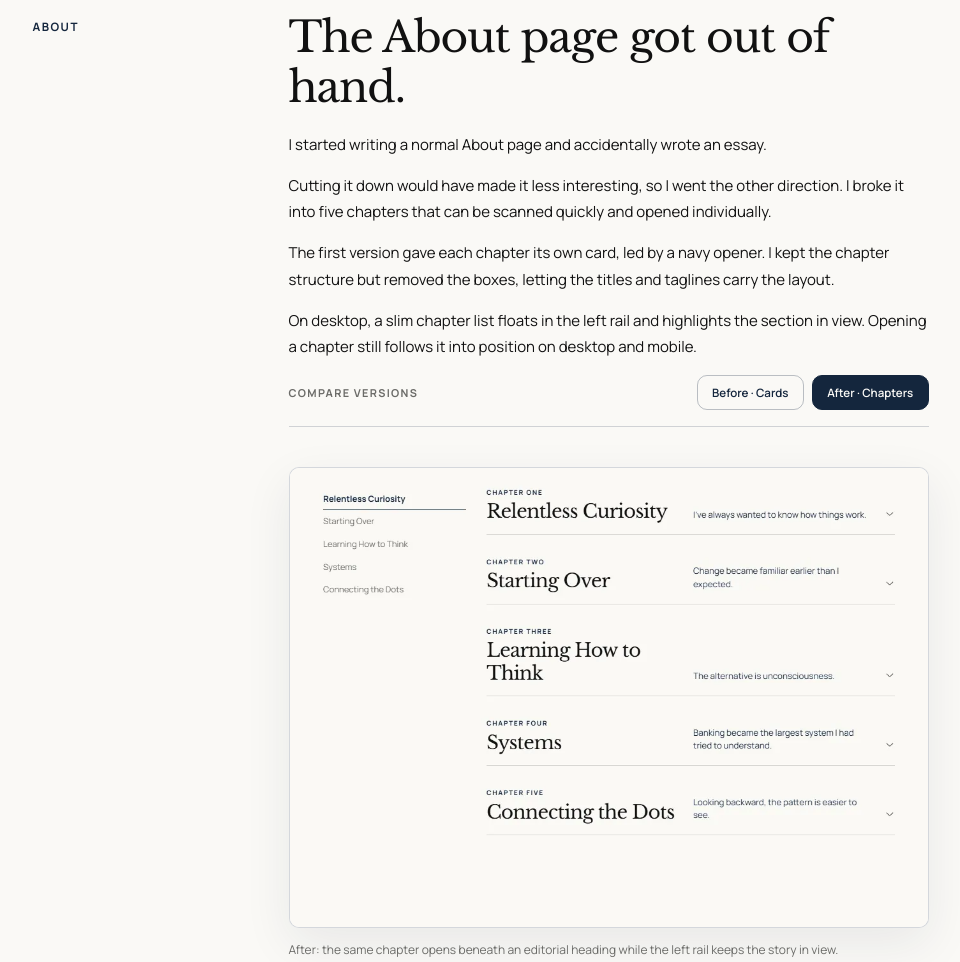
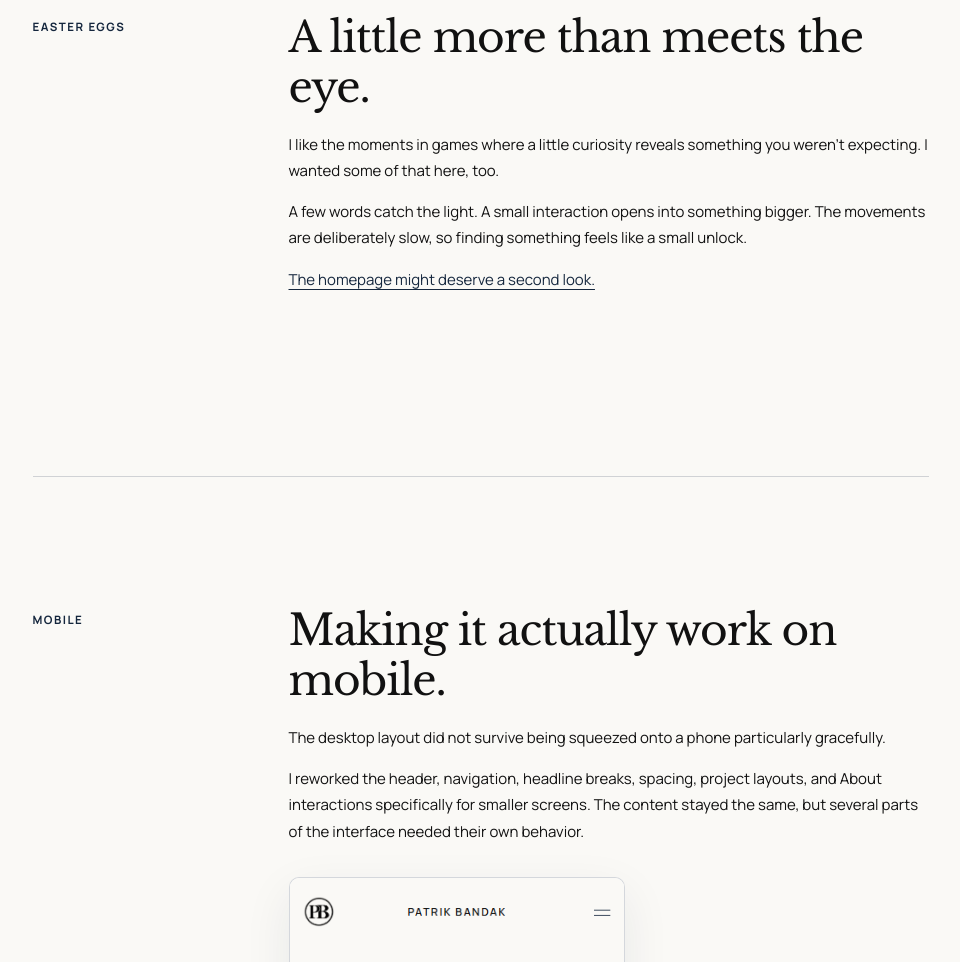
Before and after one commit to pb2point0/patrikbandak.com, a plain HTML site: page projects/patrikbandak-site/index.html in a window 1280 px wide. Shown: the part 4220-5182 px from the top of the page, without its empty margins (152-1112 px from the left). Drawn offline with nearby package versions, Linux system fonts and the light colour scheme.

Commit message:
Update About toggles and add Easter Eggs case study section

```diff
--- a/projects/patrikbandak-site/index.html
+++ b/projects/patrikbandak-site/index.html
@@ -384,87 +384,39 @@
 
 
       <!-- =====================================================
-           ABOUT
+           EASTER EGGS
            ===================================================== -->
 
-      <section class="comparison-section" aria-labelledby="about-title" data-comparison>
+      <section class="comparison-section" aria-labelledby="easter-eggs-title">
 
         <div class="comparison-section__heading">
 
           <p class="eyebrow">
-            About
+            Easter eggs
           </p>
 
 
           <div class="comparison-section__content">
 
-            <h2 id="about-title">
-              The About page got out of hand.
+            <h2 id="easter-eggs-title">
+              A little more than meets the eye.
             </h2>
 
             <p>
-              I started writing a normal About page and accidentally
-              wrote an essay.
+              I like the moments in games where a little curiosity
+              reveals something you weren't expecting. I wanted some
+              of that here, too.
             </p>
 
             <p>
-              Cutting it down would have made it less interesting, so I
-              went the other direction. I broke it into five chapters
-              that can be scanned quickly and opened individually.
+              A few words catch the light. A small interaction opens
+              into something bigger. The movements are deliberately
+              slow, so finding something feels like a small unlock.
             </p>
 
             <p>
-              The first version gave each chapter its own card, led by a
-              navy opener. I kept the chapter structure but removed the
-              boxes, letting the titles and taglines carry the layout.
+              <a href="/">The homepage might deserve a second look.</a>
             </p>
-
-            <p>
-              On desktop, a slim chapter list floats in the left rail and
-              highlights the section in view. Opening a chapter still
-              follows it into position on desktop and mobile.
-            </p>
-
-            <div class="comparison-controls" role="group" aria-label="Compare About page chapter designs">
-              <p class="comparison-controls__prompt">Compare versions</p>
-
-              <div class="comparison-controls__buttons">
-                <button type="button" data-comparison-target="before" aria-pressed="false">
-                  Before · Cards
-                </button>
-                <button type="button" data-comparison-target="after" aria-pressed="true">
-                  After · Chapters
-                </button>
-              </div>
-            </div>
-
-            <div class="comparison-panels">
-
-              <figure class="comparison-panel" data-comparison-panel="before">
-                <picture>
-                  <source media="(prefers-reduced-motion: reduce)" srcset="./assets/site-about-before-still.webp">
-                  <img src="./assets/site-about-before-loop.webp" width="1000" height="720" loading="lazy"
-                    alt="Five About chapters shown as cards, with the first card in navy and its number set large">
-                </picture>
-                <figcaption>
-                  Before: Chapter One opens inside a navy card, pushing the
-                  remaining cards down the page.
-                </figcaption>
-              </figure>
-
-              <figure class="comparison-panel" data-comparison-panel="after">
-                <picture>
-                  <source media="(prefers-reduced-motion: reduce)" srcset="./assets/site-about-after-still.webp">
-                  <img src="./assets/site-about-after-loop.webp" width="1000" height="720" loading="lazy"
-                    alt="Five unboxed chapter headings beside a left navigation rail highlighting Relentless Curiosity">
-                </picture>
-                <figcaption>
-                  After: the same chapter opens beneath an editorial heading
-                  while the left rail keeps the story in view.
-                </figcaption>
-              </figure>
-
-            </div>
 
           </div>
 
@@ -589,10 +541,6 @@
                 gave it, then took it back over for the final pass.
               </p>
 
-              <p>
-                Easter eggs coming soon, because why not?
-              </p>
-
             </div>
 
           </div>
```
Also changed, not shown: js/home-about.js (+14 -7 lines).
